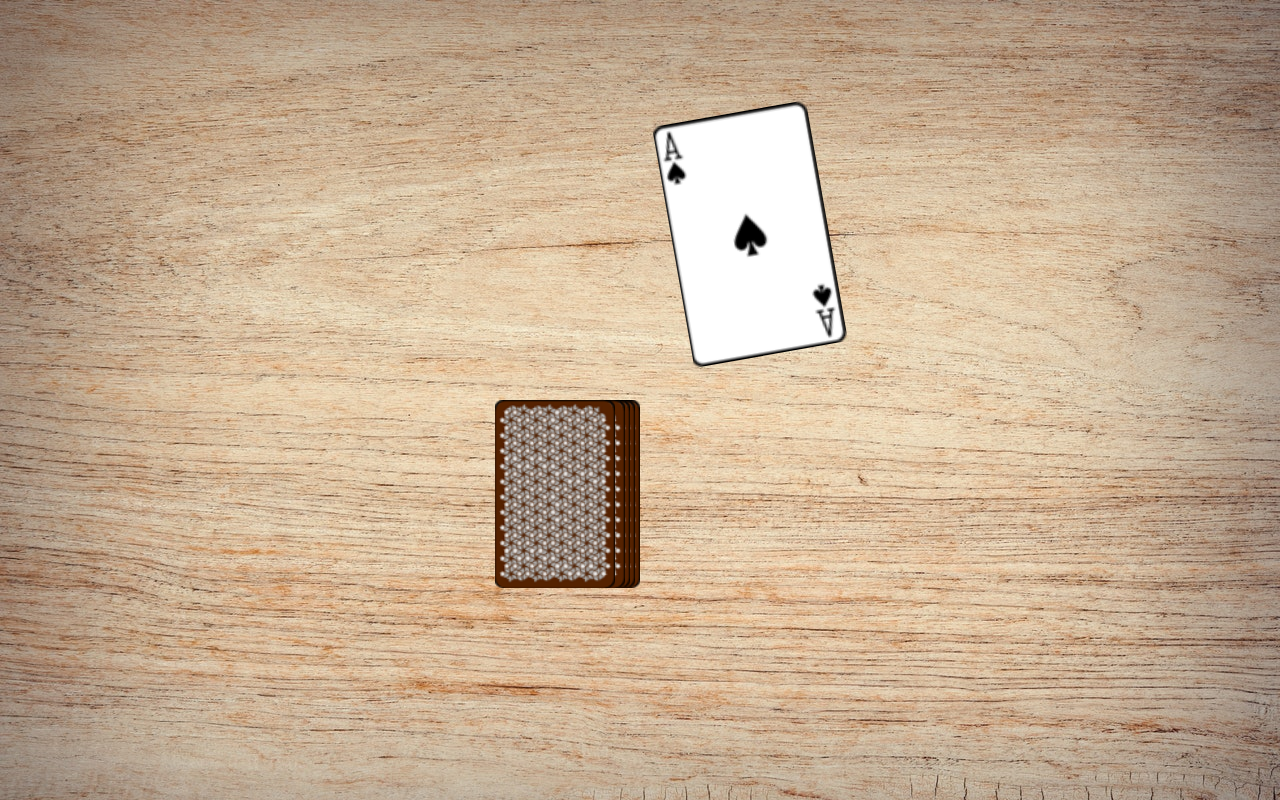
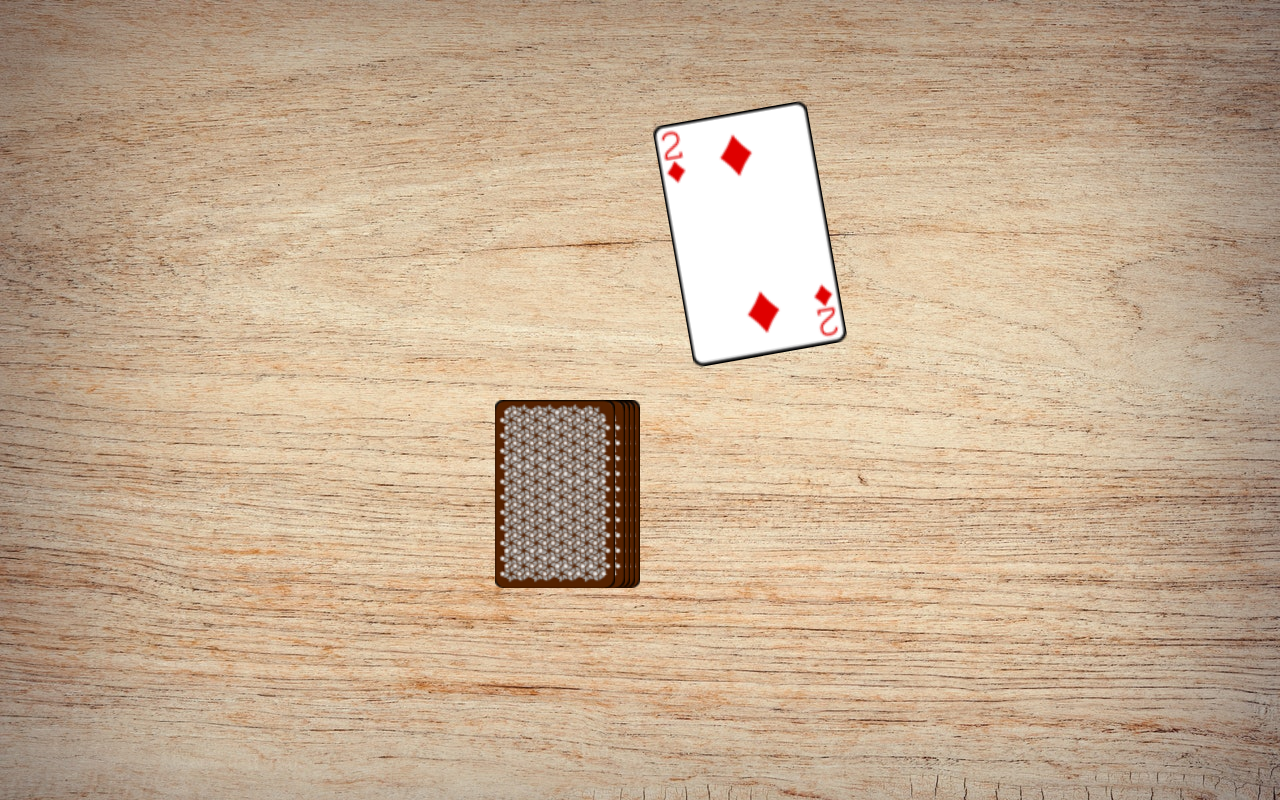
Before and after one commit to UenalAnastasiia/Ring-of-Fire, an Angular app: page /game in a window 1280 px wide. Both pictures are taken after a click on the picture 555 px from the left and 493 px from the top of the page. Built offline with nearby package versions, Linux system fonts and the light colour scheme.

Commit message:
show current card and played card

```diff
--- a/src/app/game/game.component.html
+++ b/src/app/game/game.component.html
@@ -1,10 +1,15 @@
 <div class="game-container">
     <div class="card-stack">
+        <!-- Card stack -->
         <img *ngFor="let c of [0,1,2,3]; let i = index;" [ngStyle]="{'right.px': i * 5}"
             src="/assets/img/cards/card_cover.png">
-        <img (click)="takeCard()" class="top-card" style="right: 25px;"
-            src="/assets/img/cards/card_cover.png">
+        <img (click)="takeCard()" class="top-card" style="right: 25px;" src="/assets/img/cards/card_cover.png">
+
+        <!-- Stack for played cards -->
+        <img *ngFor="let card of game.playedCards" class="played-card" src="/assets/img/cards/{{ card }}.png">
+
+        <!-- Current card animation -->
         <img (click)="takeCard()" *ngIf="takeCardAnimation" class="take-card" style="right: 25px;"
-            src="/assets/img/cards/ace_1.png">
+        src="/assets/img/cards/{{ currentCard }}.png">
     </div>
 </div>
--- a/src/app/game/game.component.scss
+++ b/src/app/game/game.component.scss
@@ -31,6 +31,11 @@
     transform: scale(1.3) translateX(150px) translateY(-200px) rotate(-10deg);
 }
 
+.played-card {
+    right: 25px;
+    transform: scale(1.3) translateX(150px) translateY(-200px) rotate(-10deg);
+}
+
 @keyframes take-card-animation {
     0% {
         transform: scale(1);
--- a/src/app/game/game.component.ts
+++ b/src/app/game/game.component.ts
@@ -22,11 +22,19 @@
     console.log(this.game);
   }
 
+  // pop() => The last value is taken from the array and then it is removed
   takeCard() {
-    // pop() => The last value is taken from the array and then it is removed
-    this.currentCard = this.game.stack.pop();
-    console.log(this.currentCard);
-    this.takeCardAnimation = true;
+    if (!this.takeCardAnimation) {
+      this.currentCard = this.game.stack.pop();
+      this.takeCardAnimation = true;
+      console.log('New Card: ' + this.currentCard);
+      console.log('Game is: ' + this.game.playedCards);
+
+      setTimeout(() => {
+        this.takeCardAnimation = false;
+        this.game.playedCards.push(this.currentCard);
+      }, 1000);
+    }
   }
 
 }
--- a/src/models/game.ts
+++ b/src/models/game.ts
@@ -1,7 +1,7 @@
 export class Game {
     public players: string[] = [];
     public stack: string[] = [];
-    public playerCards: string[] = [];
+    public playedCards: string[] = [];
     public currentPlayer: number = 0;
 
     constructor() {
```
